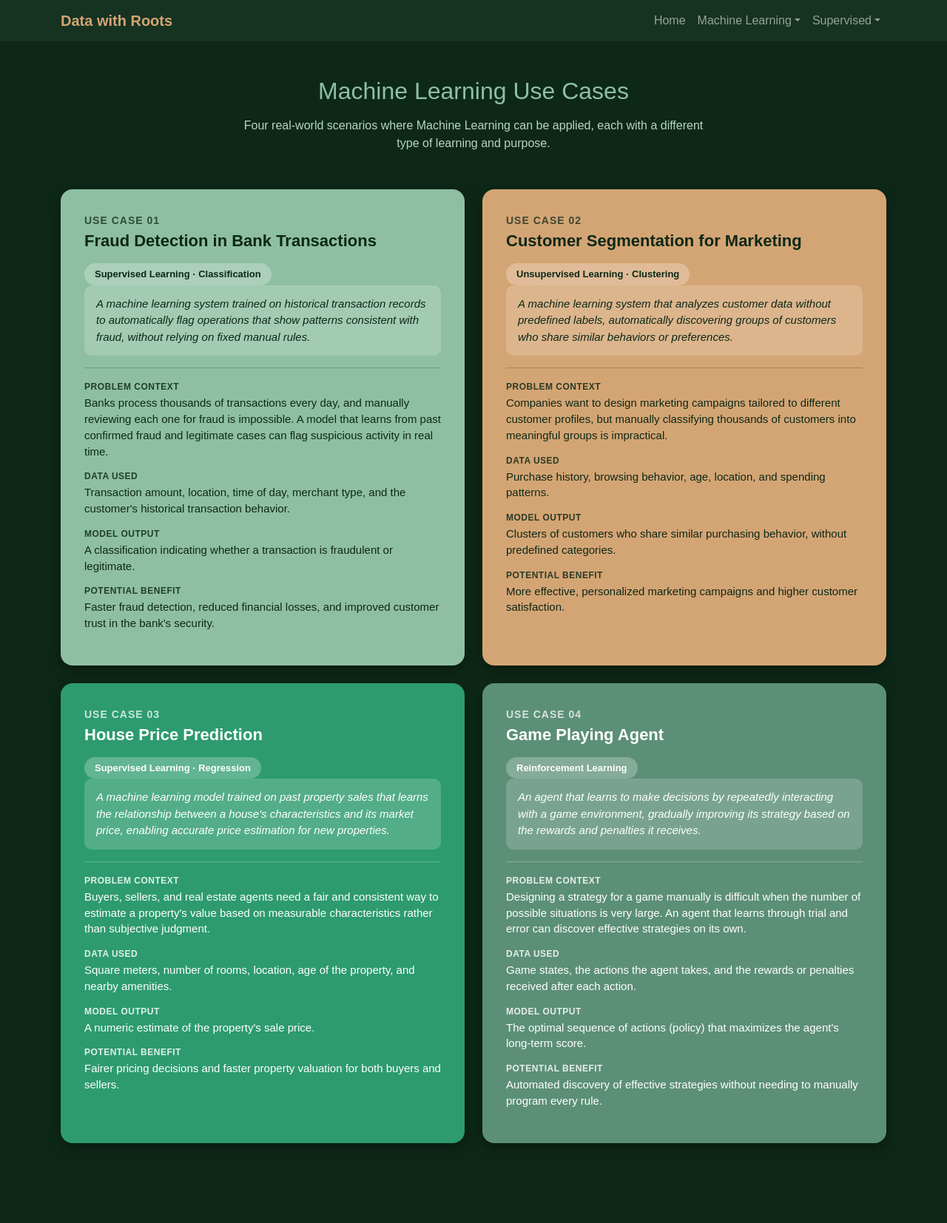
After one commit to juanpablolc28/Machine_learning, a Flask app: page /use-cases in a window 1280 px wide. The commit adds this page. Shown: the whole page at 74% size. Run offline with Flask 3, Linux system fonts and the light colour scheme.

Commit message:
Unify navbar across all pages and remove duplicate routes
Restore the consolidated /use-cases page (templates/use_cases.html) that a
prior merge dropped, fix base.html's Machine Learning dropdown to link to it
instead of 4 separate stale use-case links, add the /use-cases route in
app.py, and remove the now-unused use_case_1.html..use_case_4.html templates
and their routes.

```diff
--- a/app.py
+++ b/app.py
@@ -15,21 +15,9 @@ def concepts():
 def types():
     return render_template("types.html")
 
-@app.route("/use-case-1")
-def use_case_1():
-    return render_template("use_case_1.html")
-
-@app.route("/use-case-2")
-def use_case_2():
-    return render_template("use_case_2.html")
-
-@app.route("/use-case-3")
-def use_case_3():
-    return render_template("use_case_3.html")
-
-@app.route("/use-case-4")
-def use_case_4():
-    return render_template("use_case_4.html")
+@app.route("/use-cases")
+def use_cases():
+    return render_template("use_cases.html")
 
 @app.route("/linear-regression-concepts")
 def linear_regression_concepts():
--- /dev/null
+++ b/templates/use_cases.html
@@ -0,0 +1,203 @@
+<!DOCTYPE html>
+<html lang="en">
+<head>
+    <link href="https://cdn.jsdelivr.net/npm/bootstrap@5.3.3/dist/css/bootstrap.min.css" rel="stylesheet">
+    <meta charset="UTF-8">
+    <meta name="viewport" content="width=device-width, initial-scale=1.0">
+    <title>Use Cases</title>
+    <style>
+        body {
+            font-family: Arial, sans-serif;
+            background-color: #0d2818;
+            color: #f0f0f0;
+            margin: 0;
+            padding-bottom: 60px;
+        }
+        h2 { color: #8FBFA3; }
+        .subtitle {
+            text-align: center;
+            color: #b8d4c2;
+            max-width: 650px;
+            margin: 0 auto 50px auto;
+        }
+        .usecase-card {
+            border-radius: 16px;
+            padding: 32px;
+            height: 100%;
+            box-shadow: 0 6px 18px rgba(0,0,0,0.35);
+            transition: transform 0.2s ease, box-shadow 0.2s ease;
+        }
+        .usecase-card:hover {
+            transform: translateY(-4px);
+            box-shadow: 0 10px 24px rgba(0,0,0,0.45);
+        }
+        .usecase-number {
+            font-size: 14px;
+            font-weight: bold;
+            letter-spacing: 1px;
+            opacity: 0.75;
+            text-transform: uppercase;
+        }
+        .usecase-title {
+            font-size: 22px;
+            font-weight: bold;
+            margin-bottom: 14px;
+        }
+        .usecase-definition {
+            font-size: 15px;
+            font-style: italic;
+            line-height: 1.5;
+            padding: 14px 16px;
+            border-radius: 10px;
+            background-color: rgba(255,255,255,0.18);
+            margin-bottom: 4px;
+        }
+        .usecase-card hr {
+            opacity: 0.25;
+            margin: 16px 0;
+        }
+        .usecase-label {
+            font-size: 12px;
+            font-weight: bold;
+            text-transform: uppercase;
+            letter-spacing: 0.5px;
+            opacity: 0.85;
+            margin-bottom: 2px;
+        }
+        .usecase-text {
+            font-size: 15px;
+            margin-bottom: 14px;
+            line-height: 1.45;
+        }
+        .ml-badge {
+            display: inline-block;
+            padding: 5px 14px;
+            border-radius: 20px;
+            font-size: 13px;
+            font-weight: bold;
+            background-color: rgba(255,255,255,0.25);
+        }
+        .dropdown-item:hover, .dropdown-item:focus {
+            background-color: #2D9B6F;
+            color: white;
+        }
+        .dropdown-menu {
+            border: none;
+        }
+    </style>
+</head>
+<body>
+    <nav class="navbar navbar-expand-lg navbar-dark" style="background-color:#163321;">
+        <div class="container">
+            <a class="navbar-brand" href="/" style="color:#D4A574; font-weight:bold;">Data with Roots</a>
+            <button class="navbar-toggler" type="button" data-bs-toggle="collapse" data-bs-target="#navbarNav">
+                <span class="navbar-toggler-icon"></span>
+            </button>
+            <div class="collapse navbar-collapse" id="navbarNav">
+                <ul class="navbar-nav ms-auto">
+                    <li class="nav-item"><a class="nav-link" href="/">Home</a></li>
+                    <li class="nav-item dropdown">
+                        <a class="nav-link dropdown-toggle" href="#" role="button" data-bs-toggle="dropdown">Machine Learning</a>
+                        <ul class="dropdown-menu dropdown-menu-end" style="background-color:#1a3d2a;">
+                            <li><a class="dropdown-item text-light" href="/concepts">Concepts</a></li>
+                            <li><a class="dropdown-item text-light" href="/types">Types of Machine Learning</a></li>
+                            <li><a class="dropdown-item text-light" href="/use-cases">Use Cases</a></li>
+                        </ul>
+                    </li>
+                    <li class="nav-item dropdown">
+                        <a class="nav-link dropdown-toggle" href="#" role="button" data-bs-toggle="dropdown">Supervised</a>
+                        <ul class="dropdown-menu dropdown-menu-end" style="background-color:#1a3d2a;">
+                            <li><h6 class="dropdown-header text-light">Linear Regression</h6></li>
+                            <li><a class="dropdown-item text-light" href="/linear-regression-concepts">Concepts</a></li>
+                            <li><a class="dropdown-item text-light" href="/LinearRegression">Application</a></li>
+                        </ul>
+                    </li>
+                </ul>
+            </div>
+        </div>
+    </nav>
+
+    <div class="container my-5">
+        <h2 class="text-center mb-3">Machine Learning Use Cases</h2>
+        <p class="subtitle">Four real-world scenarios where Machine Learning can be applied, each with a different type of learning and purpose.</p>
+
+        <div class="row g-4 justify-content-center">
+
+            <div class="col-lg-6">
+                <div class="usecase-card" style="background-color:#8FBFA3; color:#0d2818;">
+                    <div class="usecase-number">Use Case 01</div>
+                    <div class="usecase-title">Fraud Detection in Bank Transactions</div>
+                    <span class="ml-badge">Supervised Learning · Classification</span>
+                    <div class="usecase-definition">A machine learning system trained on historical transaction records to automatically flag operations that show patterns consistent with fraud, without relying on fixed manual rules.</div>
+                    <hr>
+                    <div class="usecase-label">Problem Context</div>
+                    <div class="usecase-text">Banks process thousands of transactions every day, and manually reviewing each one for fraud is impossible. A model that learns from past confirmed fraud and legitimate cases can flag suspicious activity in real time.</div>
+                    <div class="usecase-label">Data Used</div>
+                    <div class="usecase-text">Transaction amount, location, time of day, merchant type, and the customer's historical transaction behavior.</div>
+                    <div class="usecase-label">Model Output</div>
+                    <div class="usecase-text">A classification indicating whether a transaction is fraudulent or legitimate.</div>
+                    <div class="usecase-label">Potential Benefit</div>
+                    <div class="usecase-text">Faster fraud detection, reduced financial losses, and improved customer trust in the bank's security.</div>
+                </div>
+            </div>
+
+            <div class="col-lg-6">
+                <div class="usecase-card" style="background-color:#D4A574; color:#0d2818;">
+                    <div class="usecase-number">Use Case 02</div>
+                    <div class="usecase-title">Customer Segmentation for Marketing</div>
+                    <span class="ml-badge">Unsupervised Learning · Clustering</span>
+                    <div class="usecase-definition">A machine learning system that analyzes customer data without predefined labels, automatically discovering groups of customers who share similar behaviors or preferences.</div>
+                    <hr>
+                    <div class="usecase-label">Problem Context</div>
+                    <div class="usecase-text">Companies want to design marketing campaigns tailored to different customer profiles, but manually classifying thousands of customers into meaningful groups is impractical.</div>
+                    <div class="usecase-label">Data Used</div>
+                    <div class="usecase-text">Purchase history, browsing behavior, age, location, and spending patterns.</div>
+                    <div class="usecase-label">Model Output</div>
+                    <div class="usecase-text">Clusters of customers who share similar purchasing behavior, without predefined categories.</div>
+                    <div class="usecase-label">Potential Benefit</div>
+                    <div class="usecase-text">More effective, personalized marketing campaigns and higher customer satisfaction.</div>
+                </div>
+            </div>
+
+            <div class="col-lg-6">
+                <div class="usecase-card" style="background-color:#2D9B6F; color:white;">
+                    <div class="usecase-number">Use Case 03</div>
+                    <div class="usecase-title">House Price Prediction</div>
+                    <span class="ml-badge">Supervised Learning · Regression</span>
+                    <div class="usecase-definition">A machine learning model trained on past property sales that learns the relationship between a house's characteristics and its market price, enabling accurate price estimation for new properties.</div>
+                    <hr>
+                    <div class="usecase-label">Problem Context</div>
+                    <div class="usecase-text">Buyers, sellers, and real estate agents need a fair and consistent way to estimate a property's value based on measurable characteristics rather than subjective judgment.</div>
+                    <div class="usecase-label">Data Used</div>
+                    <div class="usecase-text">Square meters, number of rooms, location, age of the property, and nearby amenities.</div>
+                    <div class="usecase-label">Model Output</div>
+                    <div class="usecase-text">A numeric estimate of the property's sale price.</div>
+                    <div class="usecase-label">Potential Benefit</div>
+                    <div class="usecase-text">Fairer pricing decisions and faster property valuation for both buyers and sellers.</div>
+                </div>
+            </div>
+
+            <div class="col-lg-6">
+                <div class="usecase-card" style="background-color:#5c8f77; color:white;">
+                    <div class="usecase-number">Use Case 04</div>
+                    <div class="usecase-title">Game Playing Agent</div>
+                    <span class="ml-badge">Reinforcement Learning</span>
+                    <div class="usecase-definition">An agent that learns to make decisions by repeatedly interacting with a game environment, gradually improving its strategy based on the rewards and penalties it receives.</div>
+                    <hr>
+                    <div class="usecase-label">Problem Context</div>
+                    <div class="usecase-text">Designing a strategy for a game manually is difficult when the number of possible situations is very large. An agent that learns through trial and error can discover effective strategies on its own.</div>
+                    <div class="usecase-label">Data Used</div>
+                    <div class="usecase-text">Game states, the actions the agent takes, and the rewards or penalties received after each action.</div>
+                    <div class="usecase-label">Model Output</div>
+                    <div class="usecase-text">The optimal sequence of actions (policy) that maximizes the agent's long-term score.</div>
+                    <div class="usecase-label">Potential Benefit</div>
+                    <div class="usecase-text">Automated discovery of effective strategies without needing to manually program every rule.</div>
+                </div>
+            </div>
+
+        </div>
+    </div>
+
+    <script src="https://cdn.jsdelivr.net/npm/bootstrap@5.3.3/dist/js/bootstrap.bundle.min.js"></script>
+</body>
+</html>
```
Also changed, not shown: templates/base.html (+1 -6 lines), templates/use_case_1.html (deleted, +0 -34 lines), templates/use_case_2.html (deleted, +0 -34 lines), templates/use_case_3.html (deleted, +0 -34 lines), templates/use_case_4.html (deleted, +0 -34 lines).
